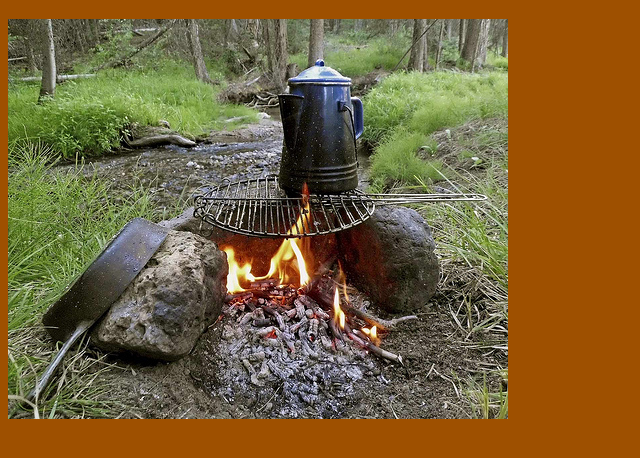
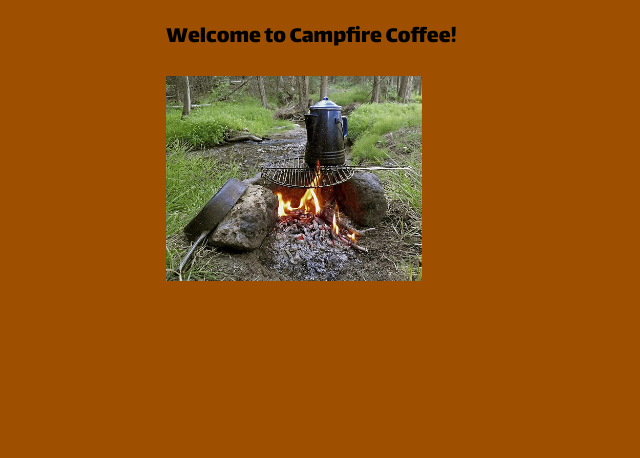
Before and after one commit to titandino/class06-coffee, a plain HTML site: page index.html in a window 1280 px wide. Shown: the part 74-532 px from the top of the page, without its empty margins (0-640 px from the left). Drawn offline with Linux system fonts and the light colour scheme.

Commit message:
Re-arranged some of the tags and sized the index page.

```diff
--- a/index.html
+++ b/index.html
@@ -11,7 +11,10 @@
       <h1>Campfire Coffee</h1>
     </header>
     <main>
-      <img src="assets/campfire-coffee.jpg" alt="Campfire Coffee" />
+      <section class='main-body'>
+        <h2>Welcome to Campfire Coffee!</h2>
+        <img src="assets/campfire-coffee.jpg" alt="Campfire Coffee" />
+      </section>
     </main>
     <footer></footer>
   </body>
--- a/style.css
+++ b/style.css
@@ -24,7 +24,12 @@ h2 {
   font-weight: normal;
 }
 
-.table-section {
+img {
+  width: 16em;
+  height: auto;
+}
+
+.main-body {
   width: 75%;
   margin: 0 auto;
 }
@@ -44,4 +49,5 @@ tr, th, td {
   background-color: #E17200;
   font-weight: normal;
   border: 3px solid #502900;
+  margin: 0;
 }
```
Also changed, not shown: data.html (+1 -1 lines).
